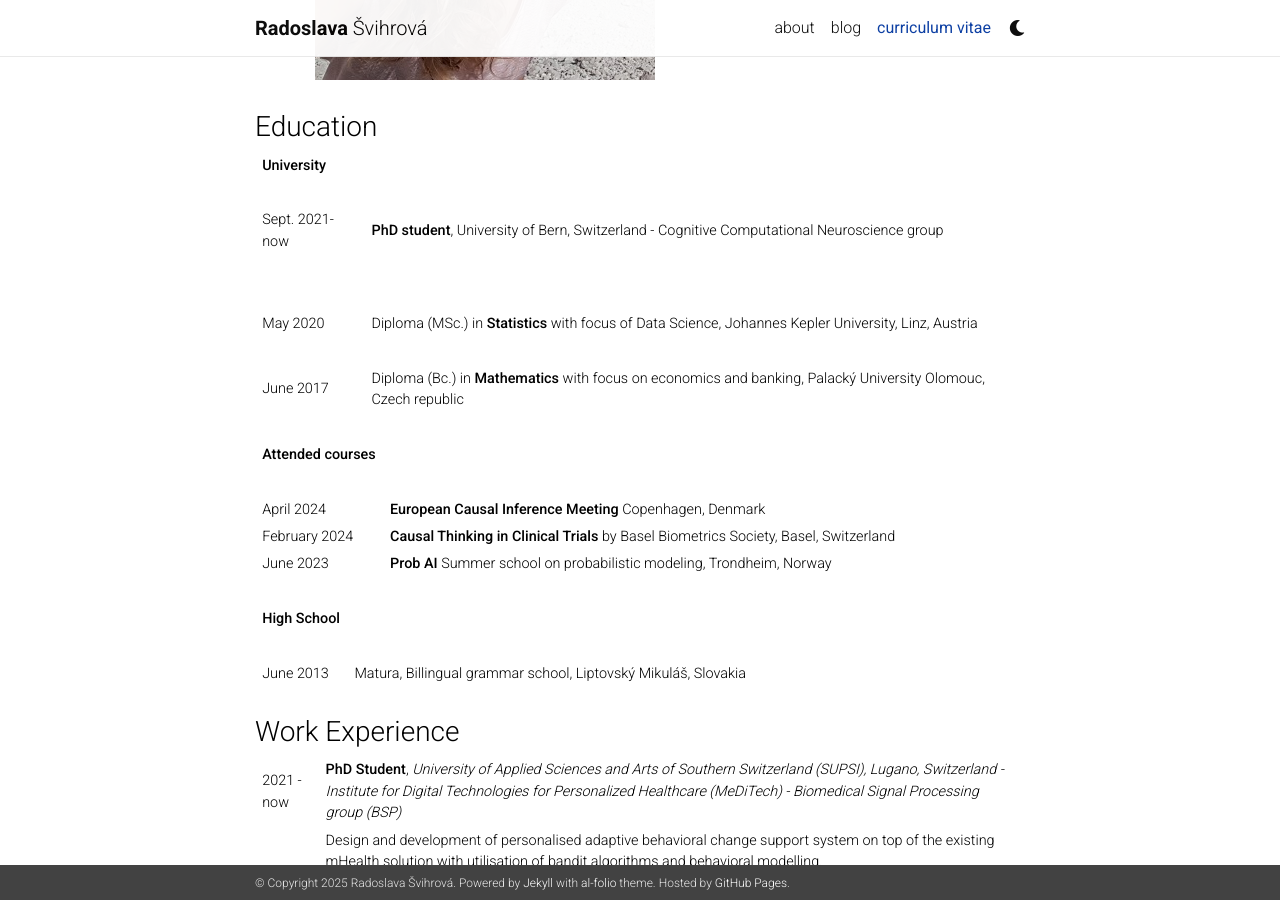
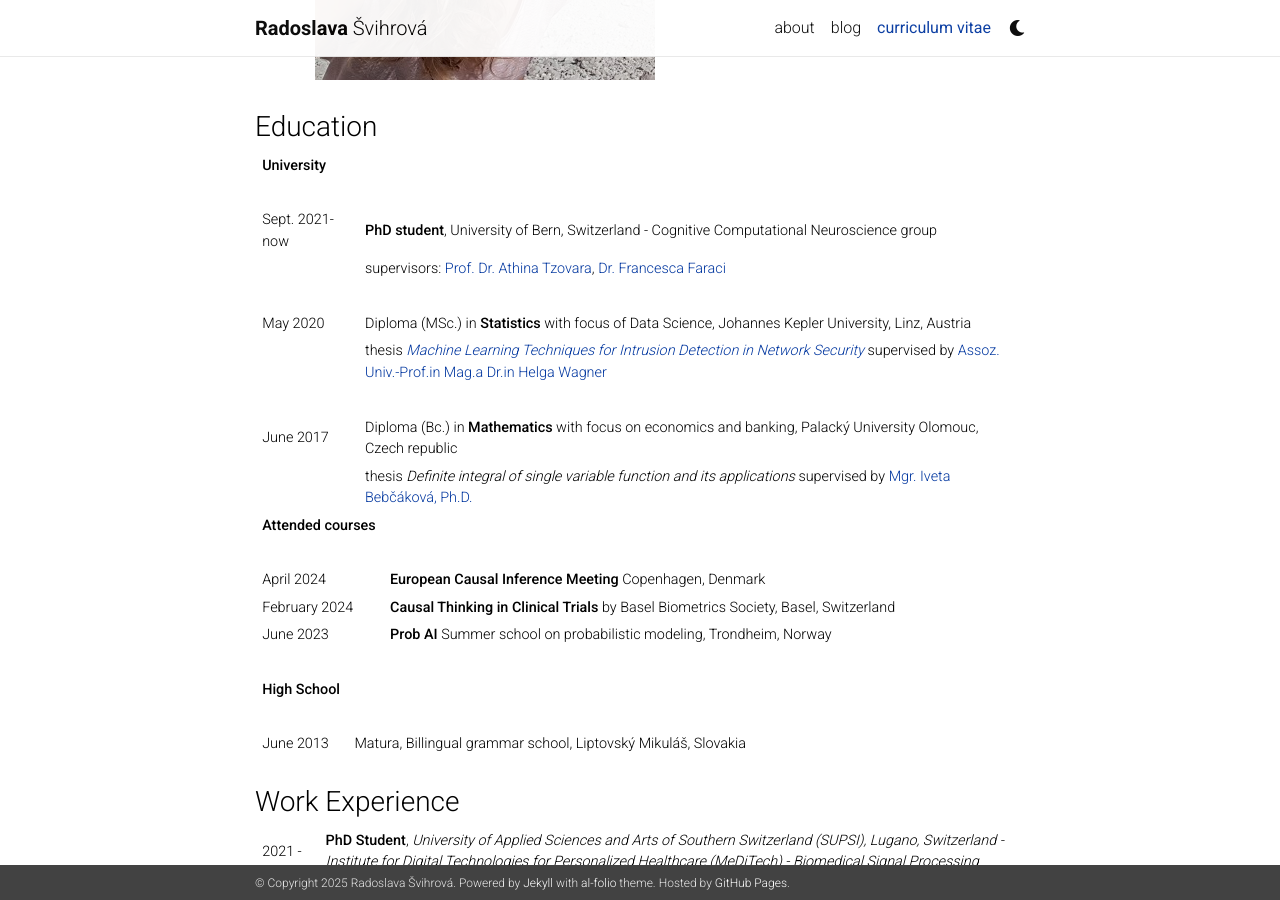
Before and after one commit to RadoslavaS/RadoslavaS.github.io, a Jekyll site: the page built from _pages/cv.md, in a window 1280 px wide and 900 px high, scrolled down 605 px. Built offline with Jekyll 4.4.1, drawn with Linux system fonts in a browser that asks for light colours; nearby versions of some CDN libraries; a style sheet for code colours, icons or effects is not loaded; some of the changed text lies outside the part shown.

Commit message:
theses titles, supervisors

```diff
--- a/_pages/cv.md
+++ b/_pages/cv.md
@@ -20,12 +20,13 @@ nav: true
 | **University**         |
 |                        |
 | Sept. 2021-now             | **PhD student**, University of Bern, Switzerland - Cognitive Computational Neuroscience group
-|                        |
+|                        |supervisors: [Prof. Dr. Athina Tzovara](https://neuro.inf.unibe.ch/menu/atzovara.html), [Dr. Francesca Faraci](https://www.supsi.ch/francesca-dalia-faraci)
 |                        |
 | May 2020             | Diploma (MSc.) in **Statistics** with focus of Data Science, Johannes Kepler University, Linz, Austria
-|                        |
+|                        |thesis *[Machine Learning Techniques for Intrusion Detection in Network Security](https://epub.jku.at/obvulihs/content/titleinfo/4928712)* supervised by [Assoz. Univ.-Prof.in Mag.a Dr.in Helga Wagner](https://www.jku.at/institut-fuer-angewandte-statistik/ueber-uns/team/assoz-univ-profin-maga-drin-helga-wagner/)
+| |
 | June 2017              | Diploma (Bc.) in **Mathematics** with focus on economics and banking, Palacký University Olomouc, Czech republic
-|                        |
+|                        |thesis *Definite integral of single variable function and its applications* supervised by [Mgr. Iveta Bebčáková, Ph.D.](https://kma.upol.cz/katedra/lide/vizitka/bebcakova/)
 
 | **Attended courses**  |
 |                        |
@@ -78,10 +79,10 @@ nav: true
 
 ##### Supervised theses
 
-|2024 | **Wearable Data: Towards Data Extraction and Cross Device Feature Mapping Using NLP-Inspired Methods**, Delara Lomen, Bachelor Thesis at the Università della Svizzera italiana
+|2024 | **Wearable Data: Towards Data Extraction and Cross Device Feature Mapping Using NLP-Inspired Methods** by Delara Lomen, Bachelor Thesis at the Università della Svizzera italiana
 |            |
 
-|2023 | **Framework for personalized goal recommendation in habit creation. Wearable data analysis and feature extraction** Jakub Tłuczek, Master Thesis at the University of Neuchâtel
+|2023 | **Framework for personalized goal recommendation in habit creation. Wearable data analysis and feature extraction** by Jakub Tłuczek, Master Thesis at the University of Neuchâtel
 |            |
 
 #### Seasonal Jobs
```
